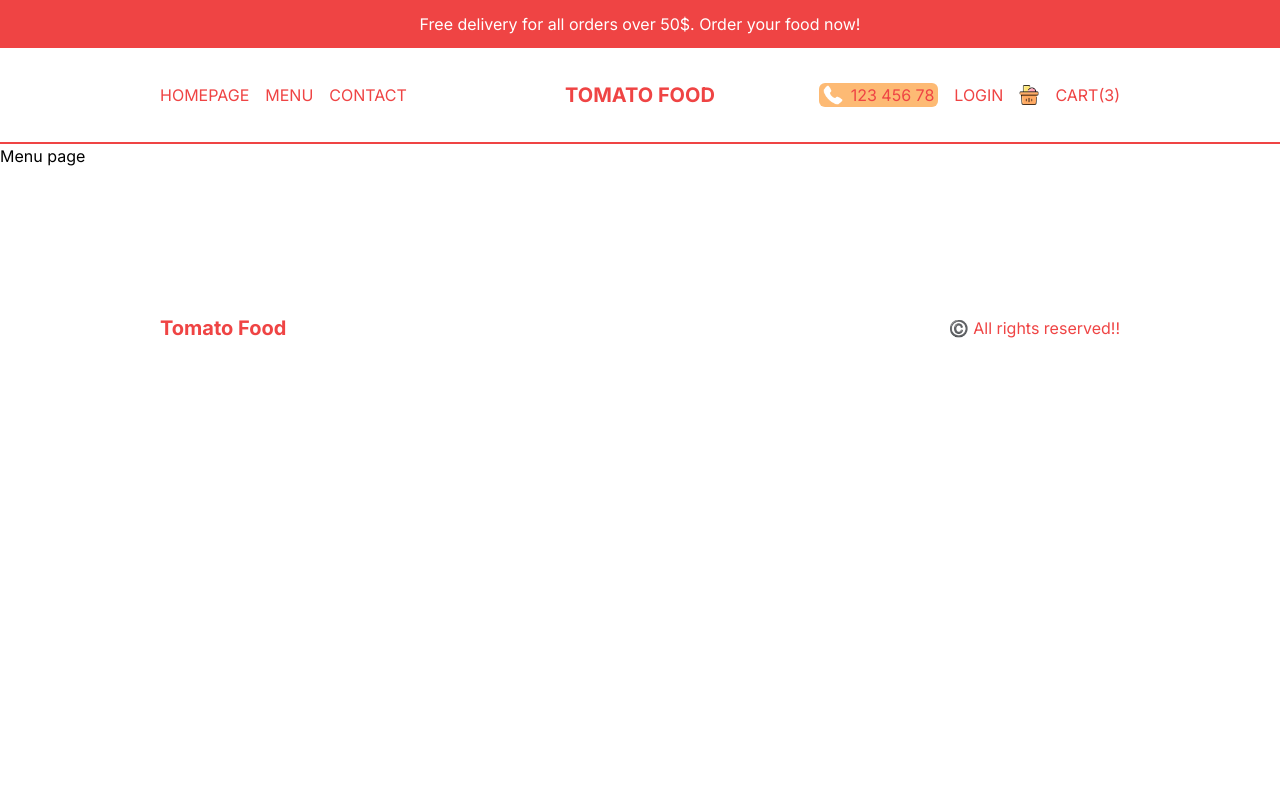
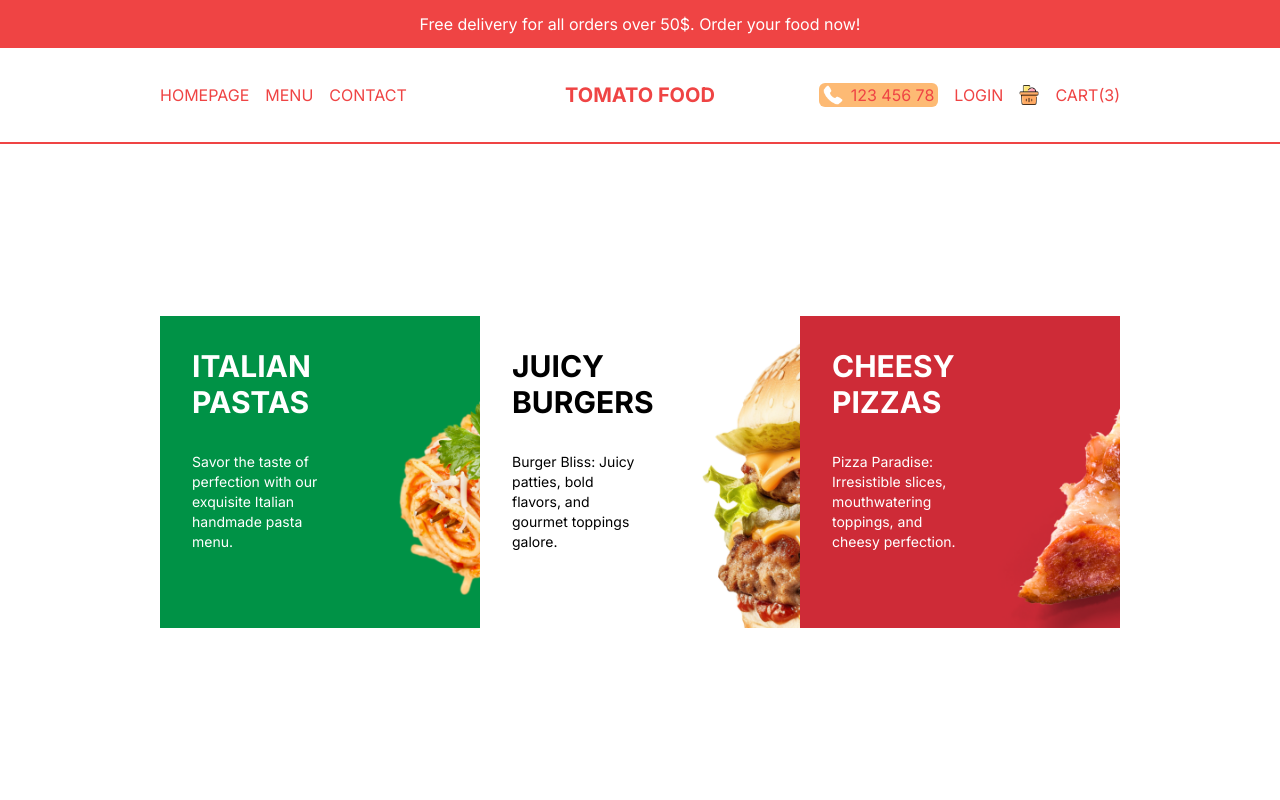
Before and after one commit to vishalmishradev/tomato, a Next.js app: page /menu in a window 1280 px wide. Shown: the top 800 px of the page. Built offline with nearby package versions, Linux system fonts and the light colour scheme.

Commit message:
added menu option

```diff
--- a/src/app/menu/page.tsx
+++ b/src/app/menu/page.tsx
@@ -1,7 +1,26 @@
-import React from 'react'
-const MenuPage = () =>{
-    return (
-        <div>Menu page </div>
-    )
-}
+import { menu } from "@/data";
+import Link from "next/link";
+import React from "react";
+
+const MenuPage = () => {
+  return (
+    <div className="p-4 lg:px-20 xl:px-40 h-[calc(100vh-6rem)] md:h-[calc(100vh-9rem)] flex flex-col md:flex-row items-center">
+      {menu.map((category) => (
+        <Link
+          href={`/menu/${category.slug}`}
+          key={category.id}
+          className="w-full h-1/3 bg-cover p-8 md:h-1/2"
+          style={{ backgroundImage: `url(${category.img})` }}
+        >
+          <div className={`text-${category.color} w-1/2`}>
+            <h1 className="uppercase font-bold text-3xl">{category.title}</h1>
+            <p className="text-sm my-8">{category.desc}</p>
+            <button className={`hidden 2xl:block bg-${category.color} text-${category.color === "black" ? "white" : "red-500"} py-2 px-4 rounded-md`}>Explore</button>
+          </div>
+        </Link>
+      ))}
+    </div>
+  );
+};
+
 export default MenuPage;
```
